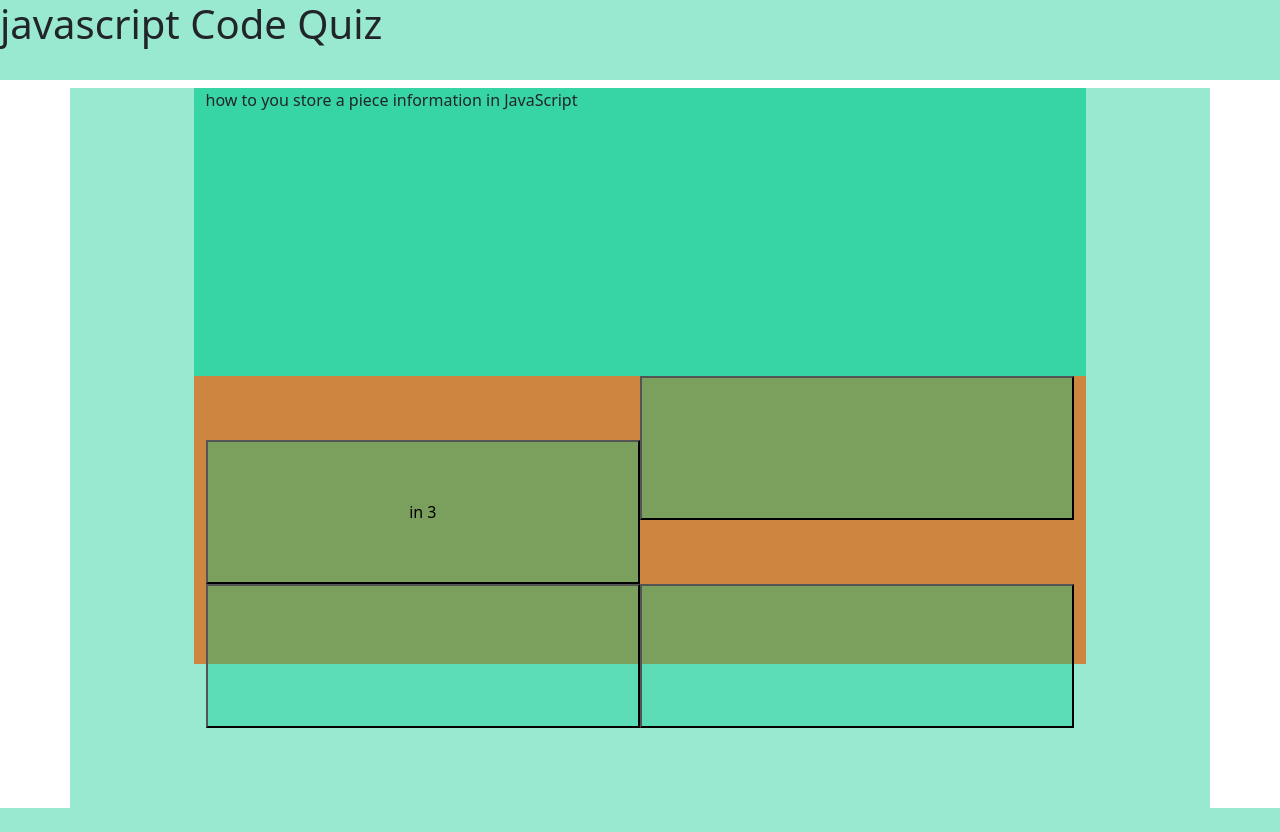
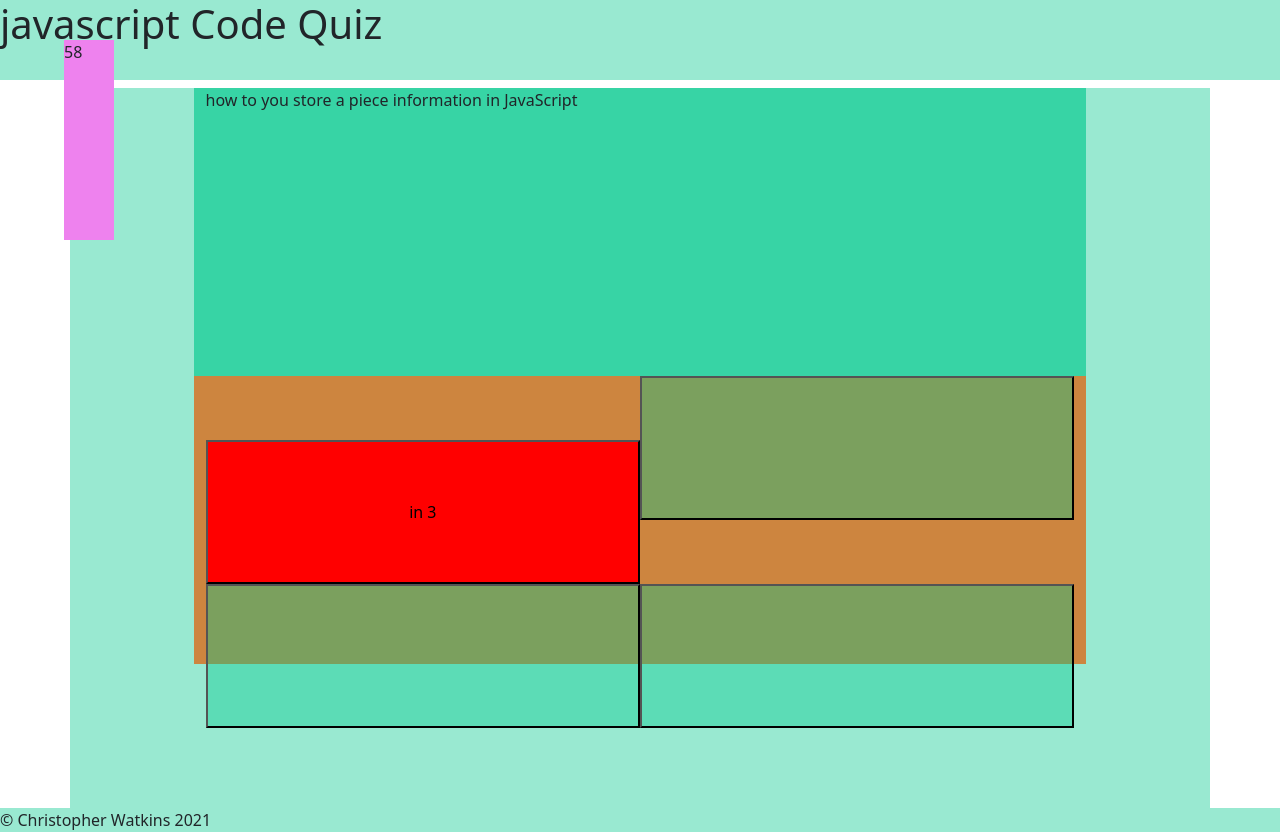
Before and after one commit to Tevvels/DU_bootcamp_homework_4_code_quiz, a plain HTML site: page index.html in a window 1280 px wide. Both pictures are taken after a click on the button "click me". Before the commit the page ends 808 px from the top, so only its background shows below. Drawn offline with nearby package versions, Linux system fonts and the light colour scheme.

Commit message:
getting a timer to work properly

```diff
--- a/assets/css/style.css
+++ b/assets/css/style.css
@@ -37,3 +37,11 @@
   width: 50%;
   height: 50%;
 }
+.sideBar {
+  position: absolute;
+  left: 5%;
+  top: 5%;
+  height: 200px;
+  width: 50px;
+  background-color: violet;
+}
--- a/assets/javascript/script.js
+++ b/assets/javascript/script.js
@@ -3,21 +3,23 @@
 var screen = document.getElementById("questionScreen");
 var choices = document.getElementById("questionChoices");
 
-
+// 5 questions. simple layout. 60 seconds highscore is the timer remainder. deduct 15 per incorrect
 
 // variables needed for the script
-var timer;
+var timer = 60;
 var questions = [];
-var answers;
-var correctAnwswer ;
 var randomQuestion;
+var correctAnswer = 0;
 var questionChoices;
+var clock;
 // variable to create elements
 
 var button = document.createElement("button");
 
 button.addEventListener("click",function(){
     startQuiz();
+     clock = setInterval(Timer,1000);
+
 });
 button.textContent = "click me";
 button.setAttribute("class","button");
@@ -66,7 +68,8 @@ var questionFive = {
 }
 
 questions.push(questionOne,questionTwo,questionThree,questionFour,questionFive);
-
+var apples = arrayShuffle(questions);
+console.log(apples)
 
 startQuiz = function(){
     buildQuestionaire = function(){
@@ -82,21 +85,29 @@ startQuiz = function(){
 
 
     }
+    buildsidebar  = function(){
+        sideBar = document.createElement('aside');
+        sideBar.setAttribute("class","sideBar");
+        document.body.appendChild(sideBar);
+
+    }
     choices.textContent = '';
     buildQuestionaire();
     buildQuestionaire();
     buildQuestionaire();
     buildQuestionaire();
-
+    buildsidebar();
 
     randomQuestion = Math.floor(Math.random() * questions.length);
+    // var randomQuestionaire = arrayShuffle(questions);
+
     screen.textContent = questions[randomQuestion].question;
     var theQuestions = document.body.children[1].children[1].children[0];
 
 
    var randomOrder = Math.floor(Math.random() * Math.floor(3));
     theQuestions.children[randomOrder].textContent = questions[randomQuestion].answer;
-    // theQuestions.children[randomOrder].style.float = "left";
+    theQuestions.children[randomOrder].style.background = "red";
     theQuestions.children[randomOrder].addEventListener("click",function(){
         questions[randomQuestion].results = true;
     }
@@ -105,16 +116,29 @@ startQuiz = function(){
     console.log("randomOrder:" + randomOrder)
 
 
+
    for(i = 0; i < 4; i++){
     theQuestions.children[i].addEventListener("click",function(){
+        event.stopPropagation();
+        event.preventDefault();
 
 
         if(questions[randomQuestion].results){
-           console.log( "Your Correct!!")
+           console.log( "Your Correct!!");
+           correctAnswer++;
+           console.log(correctAnswer);
+
+
         } else {
            console.log( "Sorry it was " + questions[randomQuestion].answer);
+           timer = timer - 15;
         }
-    screen.textContent = questions[randomQuestion].results;
+
+        if(correctAnswer <= 5){
+            "your finished";
+            return;
+        }
+        screen.textContent = questions[randomQuestion].results;
 
 
         startQuiz();
@@ -122,11 +146,38 @@ startQuiz = function(){
 // the field yates shuffle
 
 
+        });
 
-    });
-   }
+       }
+}
+
+function Timer(){
+    timer--;
+    sideBar.textContent = Math.floor(timer);
+
+    if(timer <= 0){
+        clearInterval(clock);
+    }
+
 
 }
+
+
+function arrayShuffle(array){
+    var current = array.length;
+    var tempValue,newIndex;
+
+    while(current){
+        newIndex = Math.floor(Math.random() * current--);
+
+        tempValue = array[current];
+        array[current] = array[newIndex];
+        array[newIndex] = tempValue;
+    }
+    return array;
+
+}
+
 
     // creates the space where the questions will be asked.
 
--- a/index.html
+++ b/index.html
@@ -23,6 +23,9 @@
         </div>
     </div>
 
+    <footer>
+        &copy; Christopher Watkins 2021
+    </footer>
 
     <script src="assets/javascript/script.js"></script>
 </body>
```
